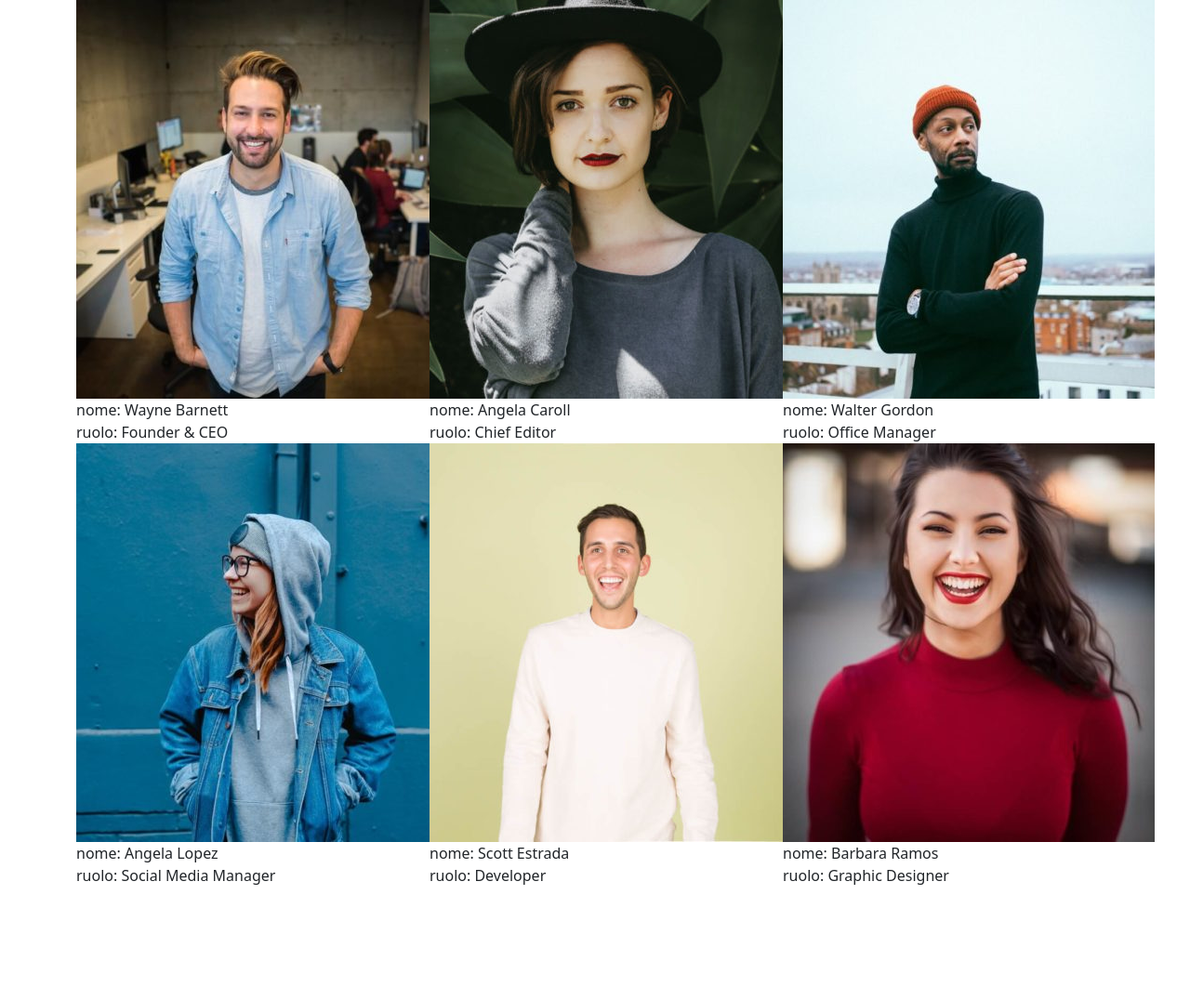
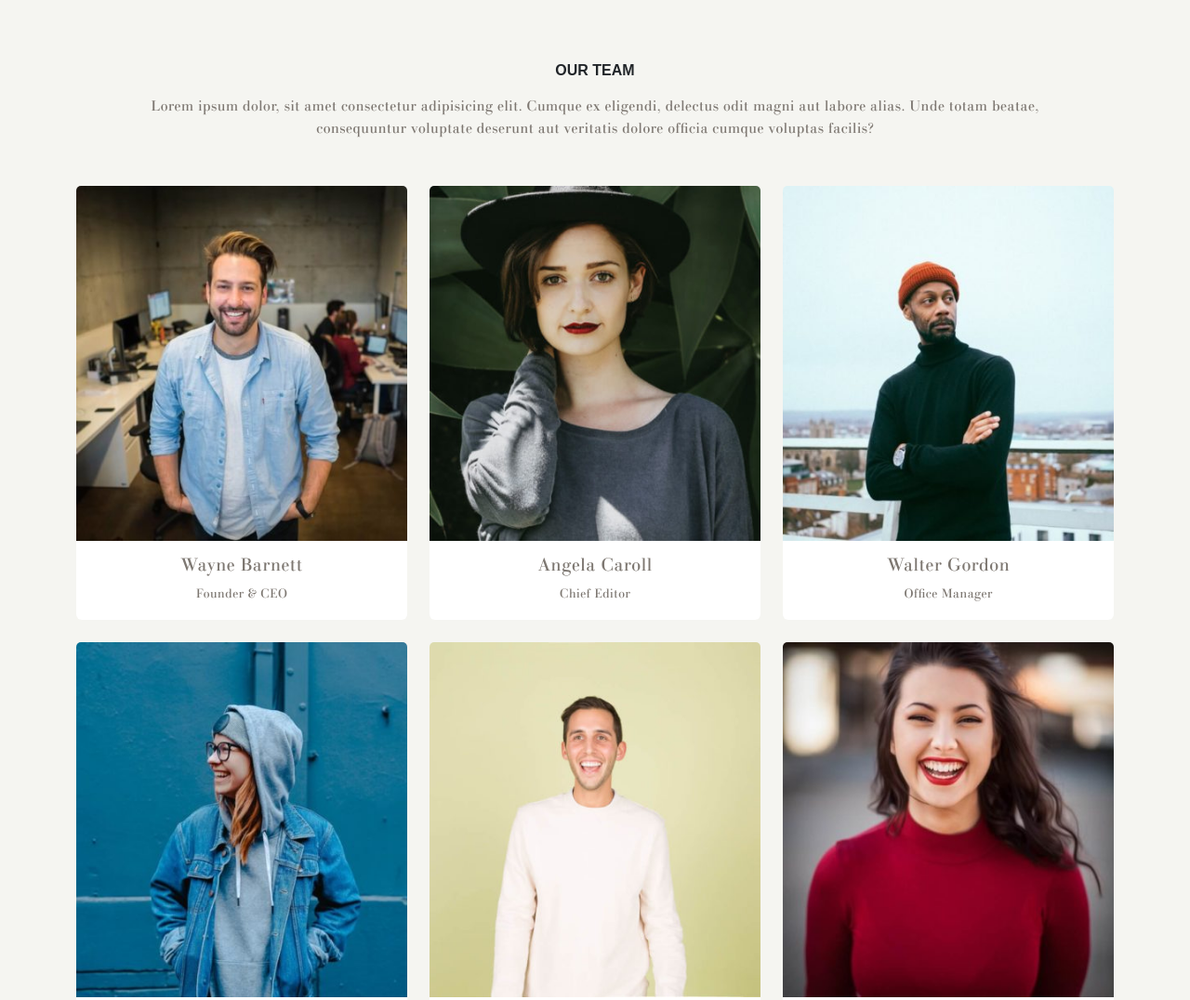
Before and after one commit to f-dib/js-our-team, a plain HTML site: page index.html in a window 1280 px wide. Shown: the top 1076 px of the page at 93% size. Before the commit the page ends 954 px from the top, so only its background shows below. Drawn offline with nearby package versions, Linux system fonts and the light colour scheme.

Commit message:
exercise completed

```diff
--- a/css/style.css
+++ b/css/style.css
@@ -1,8 +1,20 @@
-ul {
-    list-style-type: none;
-    padding: 0;
+@font-face {
+    font-family: 'lino';
+    src: url('../font/GianottenLTPro-Regular.woff2') format(woff2);
+    font-size: normal;
+    font-weight: normal;
 }
 
-li {
-    border: 1px solid black;
+.font {
+    font-family: 'lino';
+    color: #7d7771;
 }
+
+body {
+    background-color: #f5f5f1;
+    font-family: sans-serif;
+}
+
+.card:hover {
+    box-shadow: 0px 0px 8px black;
+}
--- a/index.html
+++ b/index.html
@@ -18,8 +18,14 @@
 </head>
 <body>
 
-    <div class="container">
-        <div id="result" class="row"></div>
+    <!-- container with text and cards -->
+    <div class="container text-center">
+        <div id="result" class="row">
+            <div class="col-12 p-5">
+                <div class="text-uppercase fw-bold m-3">our team</div>
+                <div class="font">Lorem ipsum dolor, sit amet consectetur adipisicing elit. Cumque ex eligendi, delectus odit magni aut labore alias. Unde totam beatae, consequuntur voluptate deserunt aut veritatis dolore officia cumque voluptas facilis?</div>
+            </div>
+        </div>
     </div>
 
 
--- a/js/script.js
+++ b/js/script.js
@@ -1,6 +1,6 @@
 let resultElement = document.querySelector("#result");
 
-// Creo un oggetto con i dati di tutti i componenti del team
+// I create an object with the data of all team members
 const team = [
 
     {
@@ -35,7 +35,7 @@ const team = [
     }
 ];
 
-// Richiamo funzione e la utilizzo
+// I call up the function and use it
 
 showObj (team);
 
@@ -53,11 +53,11 @@ showObj (team);
 
 
 
-// Creo una funzione che permetta di mostrare a schermo i dati presenti negli oggetti
+// I create a function that allows you to show the data present in the objects on the screen
 
 function showObj (obj){
 
-
+    // I open a loop that takes every single element present in the object and displays it
     for (let i = 0; i < obj.length; i++) {
 
         const eachCard = obj[i];
@@ -65,17 +65,27 @@ function showObj (obj){
         let name = "";
         let role = "";
 
+        // I open a cycle that allows me to sort the data and connect it to the elements on the page
         for (let key in eachCard) {
             if (key === "foto") {
-                photo += `<img src="./img/${eachCard[key]}">`;
+                photo += `<img class="card-img-top" src="./img/${eachCard[key]}">`;
             } else if (key === "nome") {
-                name += `${key}: ${eachCard[key]}`;
+                name += `<h5 class="font">${eachCard[key]}</h5>`;
             } else {
-                role += `${key}: ${eachCard[key]}`;
+                role += `<div class="font small">${eachCard[key]}</div>`;
             }
         }
 
-        resultElement.innerHTML += `<div class="col-4"><div>${photo}</div><div>${name}</div><div>${role}</div></div>`;
+        // I show the results obtained on the page
+        resultElement.innerHTML += `<div class="col-4 mb-4">
+                                        <div class="card border-0">
+                                            ${photo}
+                                            <div class="card-body">
+                                                ${name}
+                                                ${role}
+                                            </div>
+                                        </div>
+                                    </div>`;
 
     }
 
```
Also changed, not shown: font/GianottenLTPro-Regular.woff2 (added).
